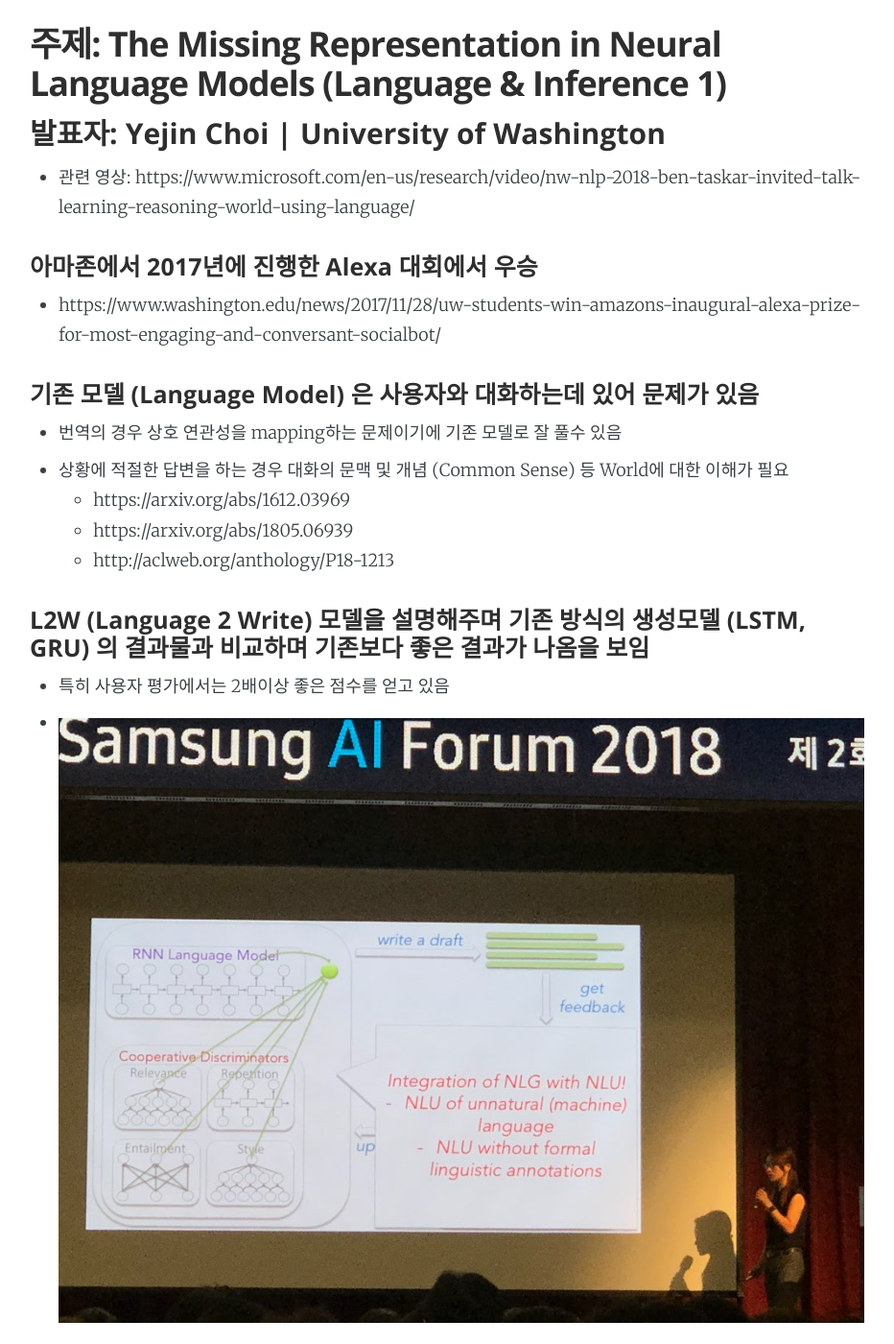
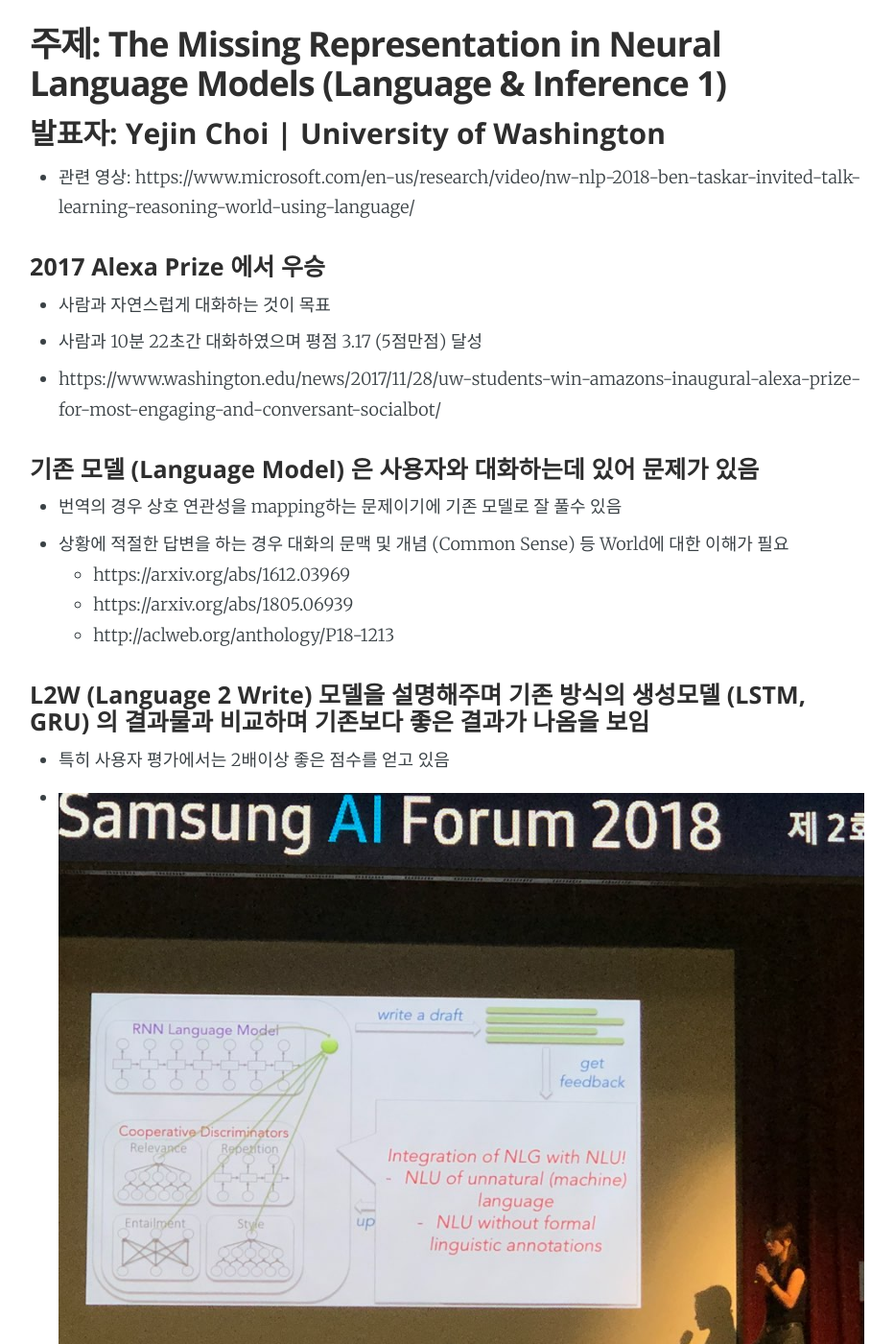
Before and after one commit to hyunjong-lee/hyunjong-lee-prev.github.io, a Jekyll site: the page built from _posts/2018-09-13-samsung_ai_forum_2nd_day.markdown, in a window 1280 px wide and 1400 px high, scrolled down 3492 px. Shown: the whole window at 96% size, without its empty margins (174-1106 px from the left). Built offline with Jekyll 4.4.1, drawn with Linux system fonts in a browser that asks for light colours; some of the changed text lies outside the part shown.

Commit message:
finalize Samsung AI Forum

```diff
--- a/_posts/2018-09-13-samsung_ai_forum_2nd_day.markdown
+++ b/_posts/2018-09-13-samsung_ai_forum_2nd_day.markdown
@@ -52,7 +52,9 @@
 
 - 관련 영상: https://www.microsoft.com/en-us/research/video/nw-nlp-2018-ben-taskar-invited-talk-learning-reasoning-world-using-language/
 
-#### 아마존에서 2017년에 진행한 Alexa 대회에서 우승
+#### 2017 Alexa Prize 에서 우승
+- 사람과 자연스럽게 대화하는 것이 목표
+- 사람과 10분 22초간 대화하였으며 평점 3.17 (5점만점) 달성
 - https://www.washington.edu/news/2017/11/28/uw-students-win-amazons-inaugural-alexa-prize-for-most-engaging-and-conversant-socialbot/
 
 #### 기존 모델 (Language Model) 은 사용자와 대화하는데 있어 문제가 있음
```
Also changed, not shown: other parts of _posts/2018-09-13-samsung_ai_forum_2nd_day.markdown (+1 -1 lines).
